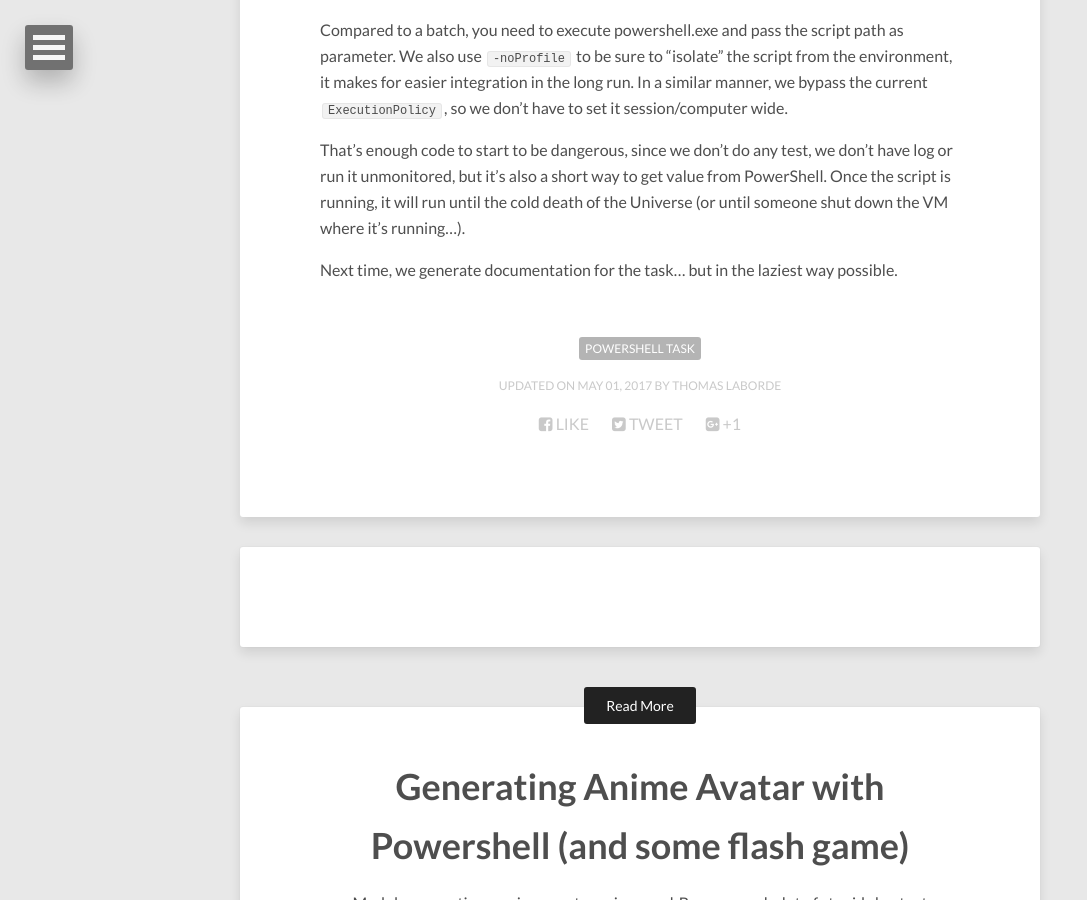
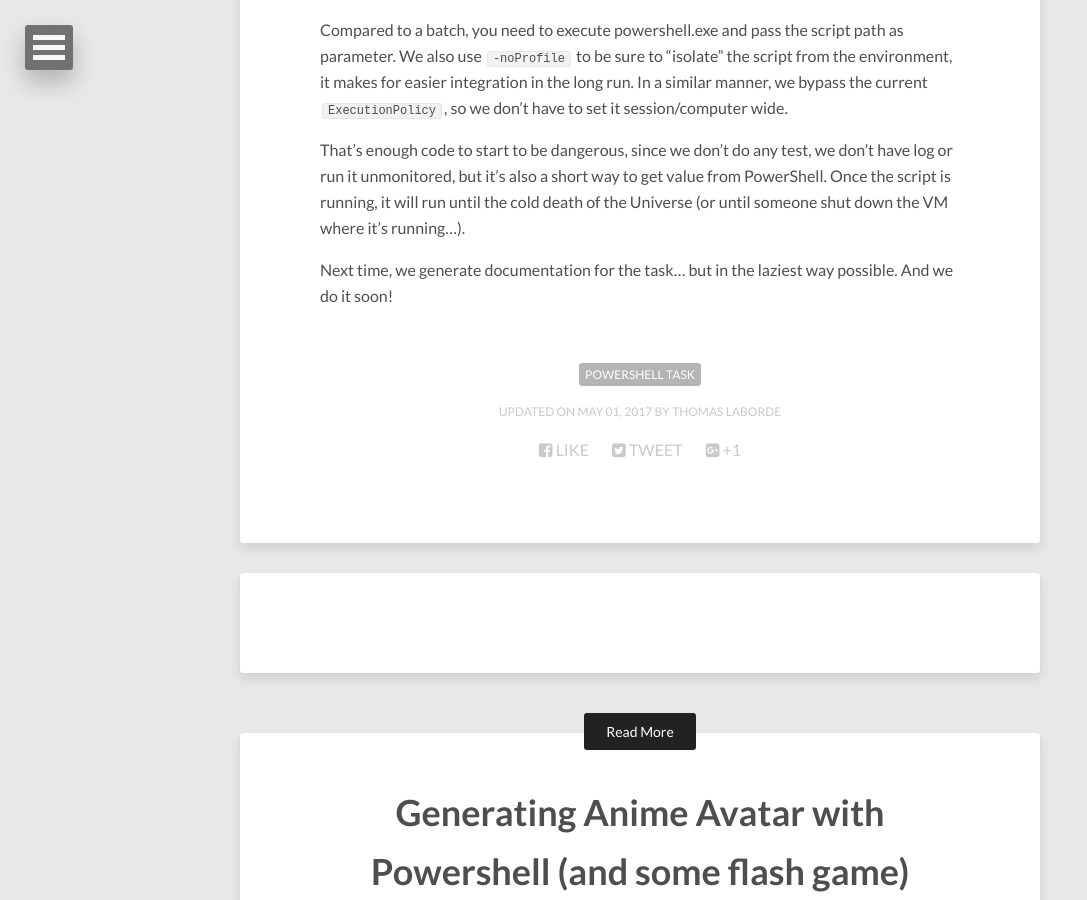
Before and after one commit to TLaborde/TLaborde.github.io, a Jekyll site: the page built from _posts/2017-04-28-better-tasks-in-powershell-part-1.md, in a window 1280 px wide and 900 px high, scrolled down 1516 px. Shown: the whole window, without its empty margins (0-1087 px from the left). Built offline with Jekyll 4.4.1, drawn with Linux system fonts in a browser that asks for light colours; nearby versions of some CDN libraries; comment, search, counter and statistics services are not loaded.

Commit message:
Add more suspense

```diff
--- a/_posts/2017-04-28-better-tasks-in-powershell-part-1.md
+++ b/_posts/2017-04-28-better-tasks-in-powershell-part-1.md
@@ -50,4 +50,4 @@ Compared to a batch, you need to execute powershell.exe and pass the script path
 
 That's enough code to start to be dangerous, since we don't do any test, we don't have log or run it unmonitored, but it's also a short way to get value from PowerShell. Once the script is running, it will run until the cold death of the Universe (or until someone shut down the VM where it's running...).
 
-Next time, we generate documentation for the task... but in the laziest way possible.
+Next time, we generate documentation for the task... but in the laziest way possible. And we do it soon!
```
